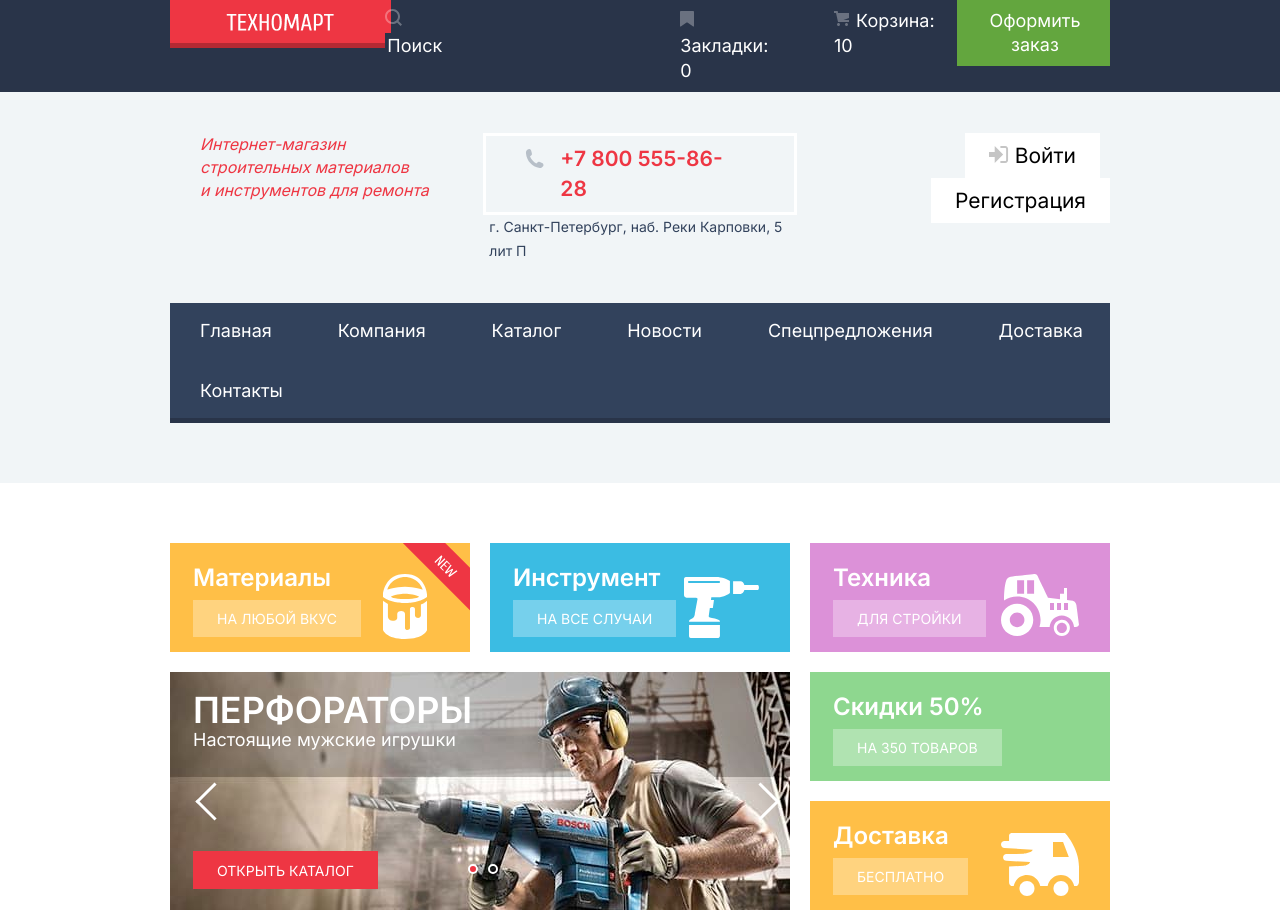
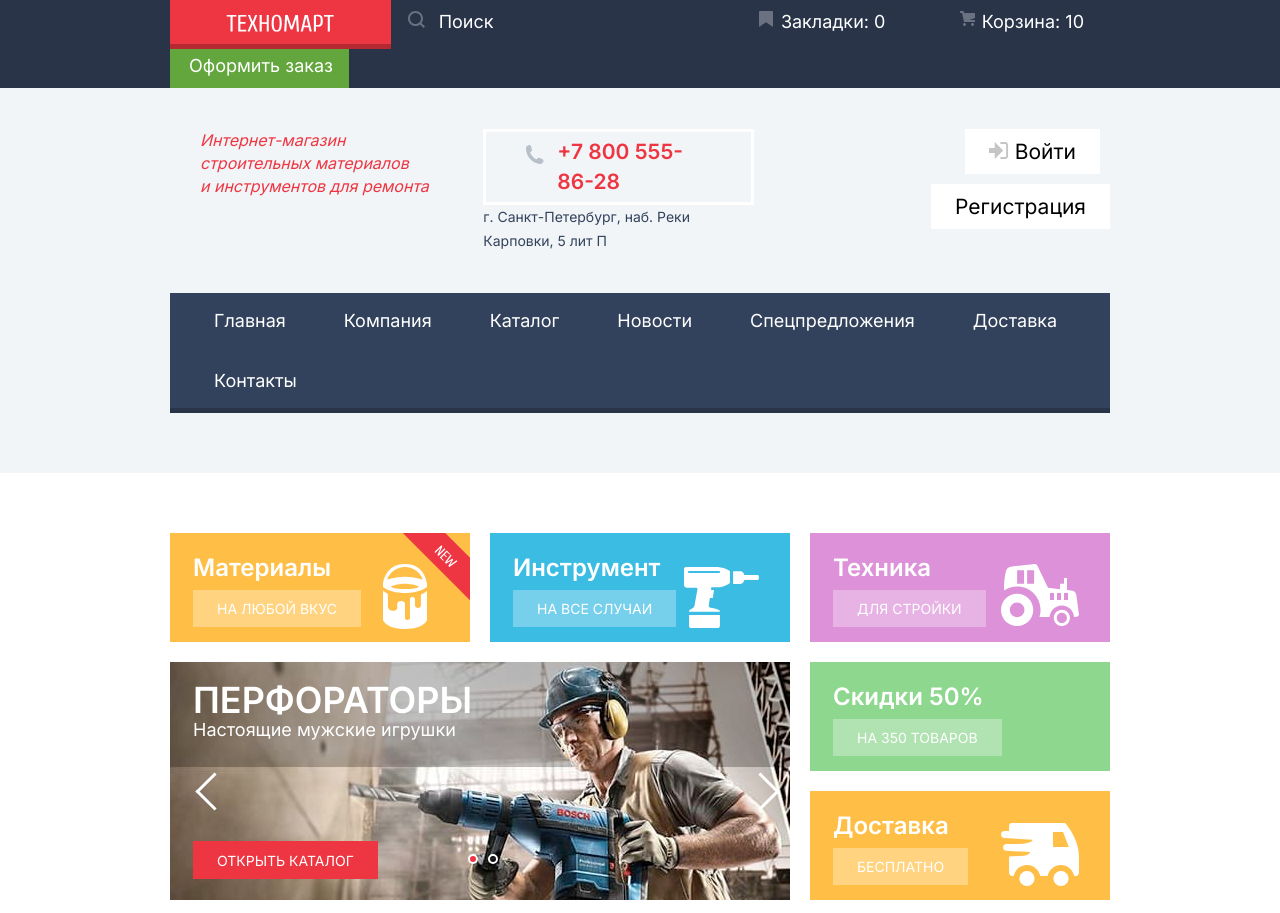
Before and after one commit to NikaBelyakova/Technomart, a plain HTML site: page index.html in a window 1280 px wide. Shown: the top 913 px of the page. Drawn offline with Linux system fonts and the light colour scheme; a web font is replaced by a local one.

Commit message:
crush test

```diff
--- a/css/style.css
+++ b/css/style.css
@@ -174,12 +174,16 @@ button {
 
 .header-top-grid {
   display: flex;
-  align-items: flex-start;
+  align-items: center;
+  justify-content: space-between;
+  flex-wrap: wrap;
+  position: relative;
 }
 
 .header-middle-grid {
   display: grid;
   grid-template-columns: 1fr 1fr 1fr;
+  align-items: start;
 }
 
 .main-header-middle {
@@ -190,9 +194,11 @@ button {
 
 /* Логотип */
 .main-header .main-logo {
-  margin-right: 17px;
   width: 220px;
   height: 48px;
+  position: absolute;
+  top: 0;
+  left: 10px;
 }
 
 .main-logo:active .main-logo-text {
@@ -200,15 +206,16 @@ button {
 }
 
 .main-logo-text {
-  padding: 13px 57px 17px 56px;
+  padding: 14px 57px 17px 56px;
   background-color: var(--red-basic);
   box-shadow: inset 0px -5px 0px var(--logo-shadow);
 }
 
 /* Форма поиска */
 .main-header-form {
-  min-width: 203px;
+  min-width: 235px;
   margin-right: 17px;
+  margin-left: 220px;
   padding: 9px 18px 9px;
 }
 
@@ -258,11 +265,18 @@ button {
 /* Закладки, корзина */
 .main-header-bookmarks,
 .main-header-cart {
-  padding: 9px 21px 8px;
+  padding-top: 10px;
+  padding-bottom: 10px;
+  display: flex;
+  flex-wrap: nowrap;
 }
 
 .main-header-bookmarks {
-  margin-right: 8px;
+  margin-right: 50px;
+}
+
+.main-header-cart {
+  margin-right: 26px;
 }
 
 .catalog-cart {
@@ -321,7 +335,7 @@ button {
   text-transform: none;
   background-color: var(--green-basic);
   color: var(--white-basic);
-  padding: 9px 16px 9px 19px;
+  padding: 10px 16px 10px 19px;
 }
 
 .button-accent:hover {
@@ -342,6 +356,15 @@ button {
   color: var(--red-basic);
 
   margin-left: 30px;
+  margin-right: 30px;
+}
+
+.main-header-contacts {
+  margin-right: 43px;
+  display: flex;
+  flex-direction: column;
+  justify-content: center;
+  align-items: center;
 }
 
 .main-header-phone {
@@ -350,7 +373,7 @@ button {
   font-size: 21px;
   line-height: 30px;
   color: var(--red-basic);
-  padding: 8px 50px 8px 74px;
+  padding: 5px 47px 5px 71px;
   border: 3px solid var(--white-basic);
   position: relative;
 }
@@ -369,7 +392,6 @@ button {
 .main-header-adress {
   font-size: 14px;
   line-height: 24px;
-  margin-left: 6px;
   color: var(--blue-basic)
 }
 
@@ -385,10 +407,13 @@ button {
   color: var(--black-basic);
   background-color: var(--white-basic);
   padding: 12px 24px;
-}
-
-.button-login:first-child {
+  margin-bottom: 10px;
   margin-right: 10px;
+  word-break: break-word;
+}
+
+.button-login:nth-child(even){
+  margin-right: 0;
 }
 
 .button-login:hover {
@@ -496,15 +521,15 @@ button {
 
 .site-navigation {
   display: flex;
-  justify-content: space-between;
+  justify-content: flex-start;
   flex-wrap: wrap;
-  padding: 0 3px;
+  padding: 0 19px;
 }
 
 .site-navigation a {
   display: inline-block;
   color: var(--white-basic);
-  padding: 16px 24px 20px 27px;
+  padding: 16px 33px 20px 25px;
 }
 
 .site-navigation a:hover {
```
